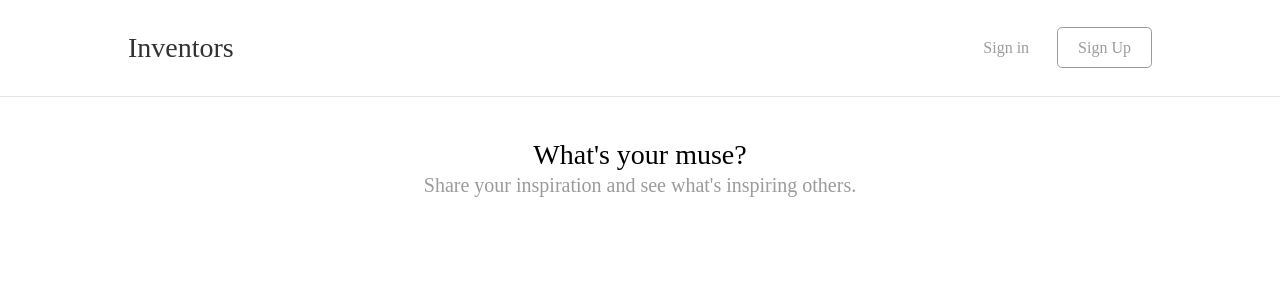
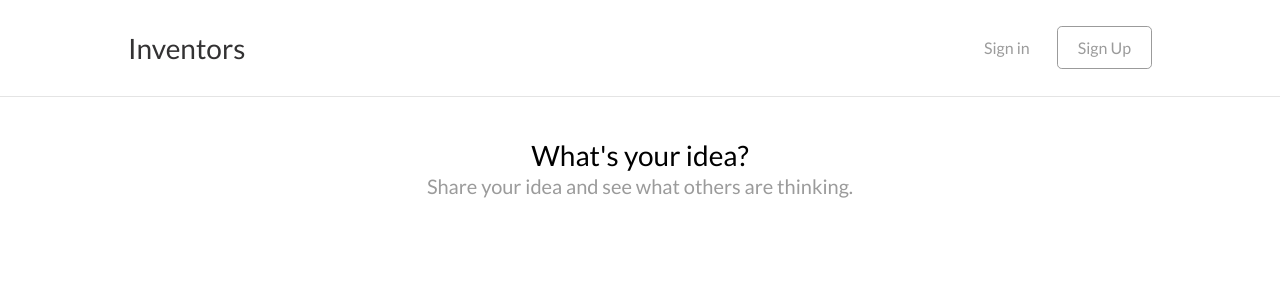
Before and after one commit to hassanyf/Inventors, a Rails app: page / in a window 1280 px wide. Shown: the top 300 px of the page. Run offline with Rails 7, Linux system fonts and the light colour scheme; data that the repository does not hold is empty; style sheets or scripts are compiled from the project's sources; parts of the project's set-up code (start-up, migrations or seed data) failed here and were passed over; some libraries are stand-ins or nearby versions.

Commit message:
Added custom Google Font

```diff
--- a/app/assets/stylesheets/application.css.scss
+++ b/app/assets/stylesheets/application.css.scss
@@ -2,8 +2,10 @@
  *= require_self
  */
 
+@import url(https://fonts.googleapis.com/css?family=Lato);
+
 body {
-	font-family: "Proxima Nova";
+	font-family: 'Lato', sans-serif;
 	font-weight: 100;
 }
 
--- a/app/views/ideas/index.html.haml
+++ b/app/views/ideas/index.html.haml
@@ -1,16 +1,16 @@
 - if user_signed_in?
 	%p#intro
-		Hello
+		Hello,
 		= current_user.name
 		%br/
 		%span
 			Share your idea and see what's others are thinking.
 - else
 	%p#intro
-		What's your muse?
+		What's your idea?
 		%br/
 		%span
-			Share your inspiration and see what's inspiring others.
+			Share your idea and see what others are thinking.
 #posts
 	- @ideas.each do |idea|
 		.post
--- a/app/views/ideas/show.html.haml
+++ b/app/views/ideas/show.html.haml
@@ -24,7 +24,7 @@
 				= link_to "Edit", edit_idea_path(@idea), class: "data"
 				= link_to "Delete", idea_path(@idea), method: :delete, data: { confirm: "Are you sure?" }, class: "data"
 		#random_post
-			%h3 Random Inspiration
+			%h3 Like what you see? Check out other people's idea!
 			.post
 				.post_image
 					= link_to (image_tag @random_idea.image.url(:medium)), idea_path(@random_idea)
```
